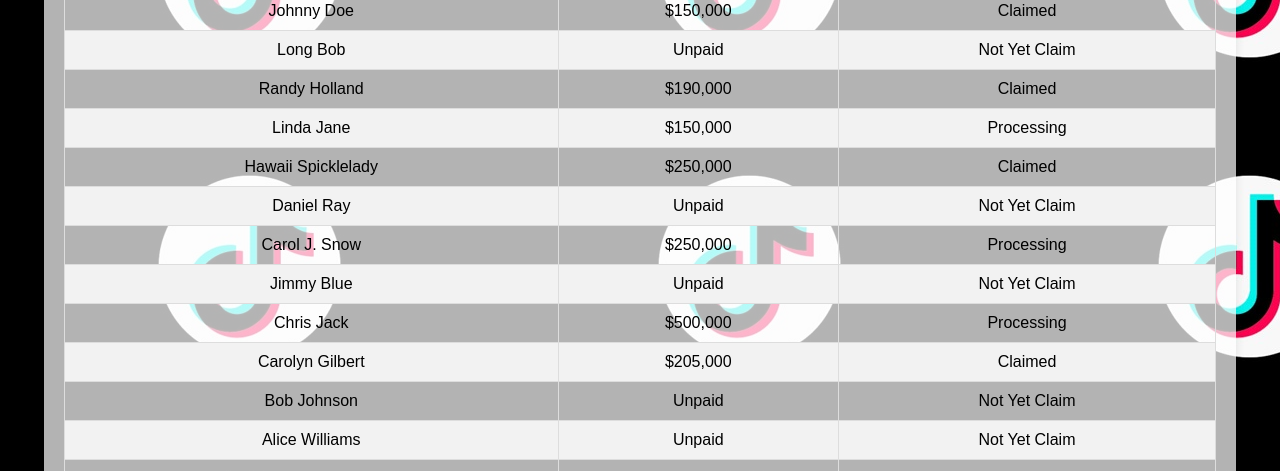
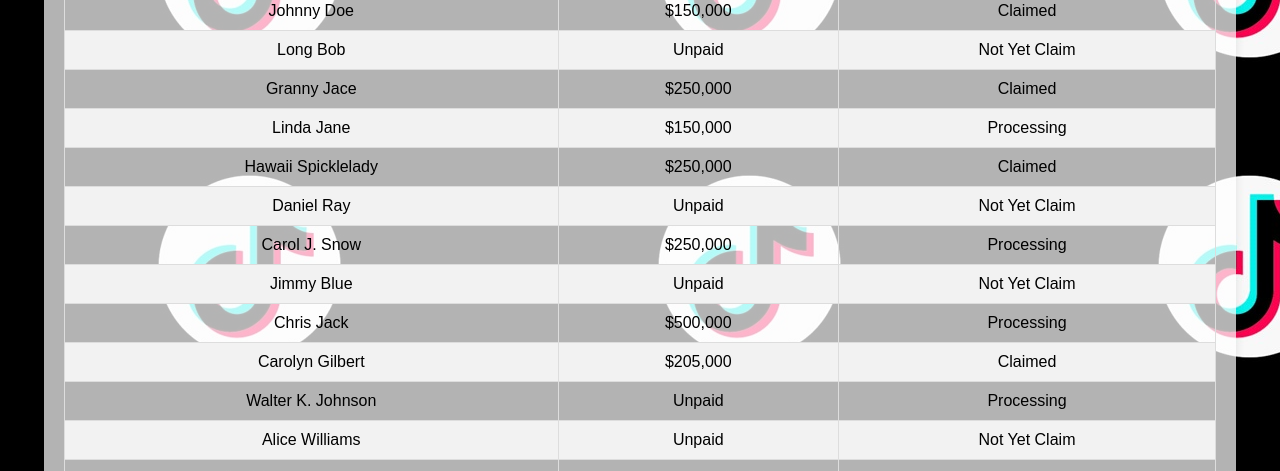
Before and after one commit to MhorganV/Tikwin, a plain HTML site: page index.html in a window 1280 px wide. Shown: the part 178-649 px from the top of the page. Drawn offline with Linux system fonts and the light colour scheme.

Commit message:
Add files via upload

```diff
--- a/index.html
+++ b/index.html
@@ -119,8 +119,8 @@
                     <td>Not Yet Claim</td>
                 </tr>
                 <tr>
-                    <td>Randy Holland</td>
-                    <td>$190,000</td>
+                    <td>Granny Jace</td>
+                    <td>$250,000</td>
                     <td>Claimed</td>
                 </tr>
                 <tr>
@@ -159,9 +159,9 @@
                     <td>Claimed</td>
                 </tr>
                 <tr>
-                    <td>Bob Johnson</td>
+                    <td>Walter K. Johnson</td>
                     <td>Unpaid</td>
-                    <td>Not Yet Claim</td>
+                    <td>Processing</td>
                 </tr>
                 <tr>
                     <td>Alice Williams</td>
```
